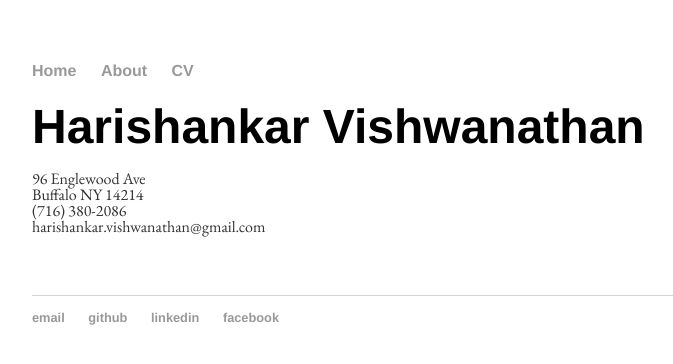
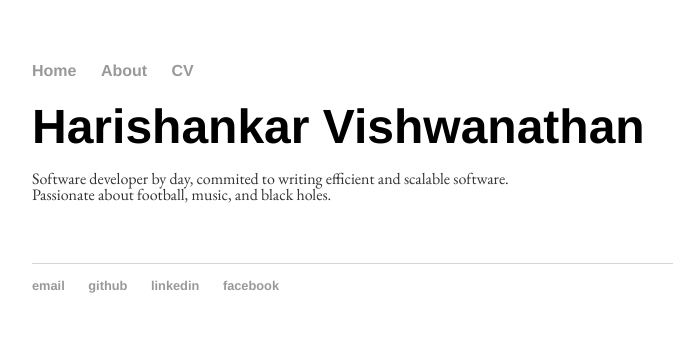
Before and after one commit to harishankarv/harishankarv.github.io, a Jekyll site: the page built from about/index.html, in a window 1280 px wide. Shown: the top 364 px of the page, without its empty margins (160-833 px from the left). Built offline with Jekyll 4.4.1, drawn with Linux system fonts in a browser that asks for light colours.

Commit message:
Update index.html

```diff
--- a/about/index.html
+++ b/about/index.html
@@ -6,10 +6,7 @@ title: About Harishankar Vishwanathan
 	<div class="about">
 		<h1>Harishankar Vishwanathan</h1>
 		<p>
-		96 Englewood Ave<br>
-		Buffalo NY 14214<br>
-		(716) 380-2086<br>
-		harishankar.vishwanathan@gmail.com<br>
+		Software developer by day, commited to writing efficient and scalable software. <br>
+		Passionate about football, music, and black holes.
 		</p>
-
 	</div>
```
